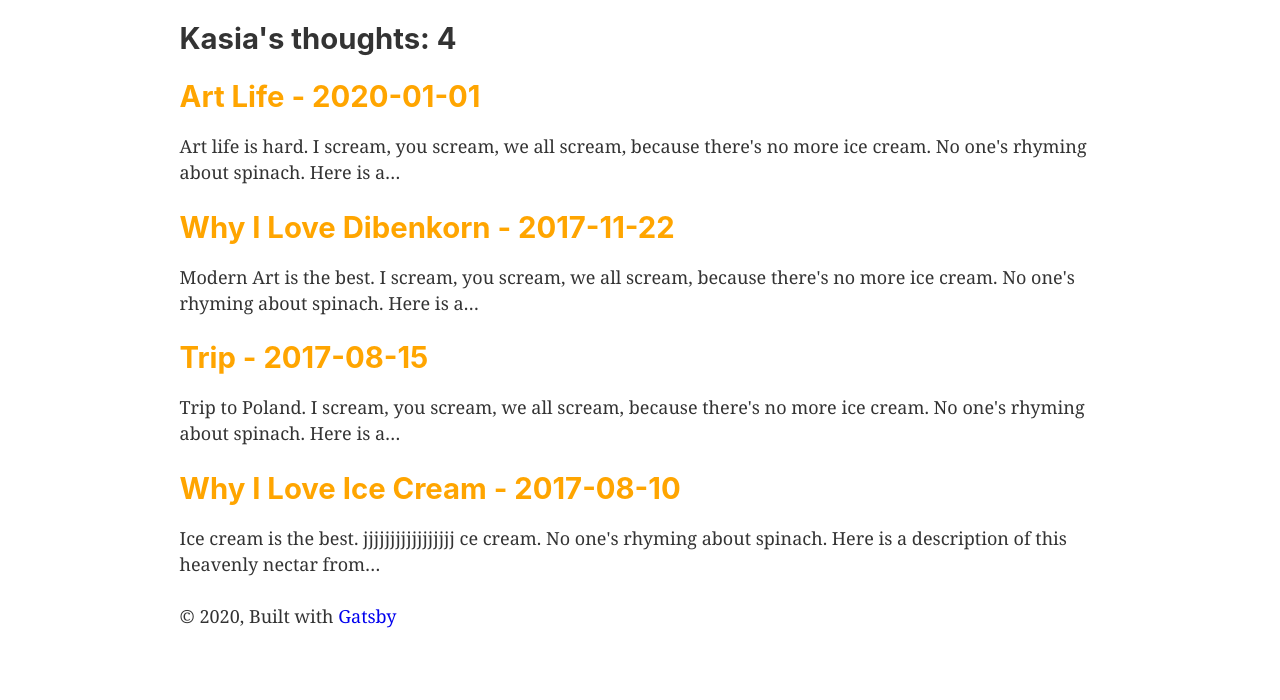
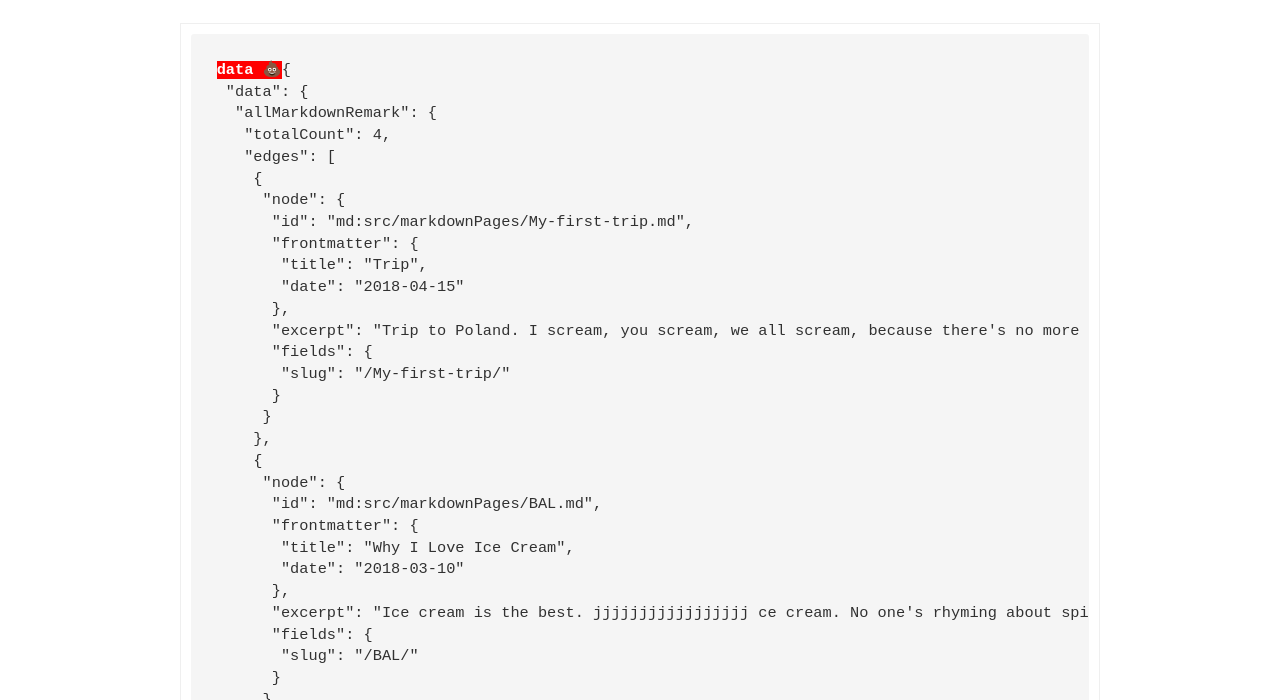
Before and after one commit to KasiaMirowska/ArtBlog, a Gatsby site: page / in a window 1280 px wide. Shown: the part 100-800 px from the top of the page. Built offline with nearby package versions, Linux system fonts and the light colour scheme; Gatsby itself is replaced by a stand-in of ours.

Commit message:
working on details

```diff
--- a/gatsby-node.js
+++ b/gatsby-node.js
@@ -9,6 +9,14 @@ exports.onCreateNode = ({ node, getNode, actions }) => {
       node,
       name: `slug`,
       value: slug,
+    })
+  };
+  if (node.internal.type === `ImageSharp`) {
+    const src = createFilePath({ node, getNode, basePath: `images` })
+    createNodeField({
+      node,
+      name: `src`,
+      value: src,
     })
   }
 }
@@ -25,6 +33,13 @@ exports.createPages = ({ graphql, actions }) => {
             }
           }
         }
+      },
+      allImageSharp {
+        nodes {
+          original {
+            src
+          }
+        }
       }
     }
   `).then(result => {
--- /dev/null
+++ b/src/components/Dump.js
@@ -0,0 +1,23 @@
+import React from 'react';
+
+const Dump = props => (
+  <div
+    style={{
+      fontSize: 20,
+      border: '1px solid #efefef',
+      padding: 10,
+      background: 'white',
+    }}
+  >
+    {Object.entries(props).map(([key, val]) => (
+      <pre key={key}>
+        <strong style={{ color: 'white', background: 'red' }}>
+          {key} 💩
+        </strong>
+        {JSON.stringify(val, '', ' ')}
+      </pre>
+    ))}
+  </div>
+);
+
+export default Dump;
--- a/src/components/layout.js
+++ b/src/components/layout.js
@@ -1,31 +1,23 @@
 /**
  * Layout component that queries for data
  * with Gatsby's useStaticQuery component
- *
+ * here switched to using hook that uses useStaticQuery
  * See: https://www.gatsbyjs.org/docs/use-static-query/
  */
 
 import React from "react"
 import PropTypes from "prop-types"
-import { useStaticQuery, graphql } from "gatsby"
-
+import {useSiteMetadata} from '../hooks/useSiteMetadata';
 import Header from "./header"
 import "./layout.css"
 
 const Layout = ({ children }) => {
-  const data = useStaticQuery(graphql`
-    query SiteTitleQuery {
-      site {
-        siteMetadata {
-          title
-        }
-      }
-    }
-  `)
+
+  const { title, description } = useSiteMetadata();
 
   return (
     <>
-      <Header siteTitle={data.site.siteMetadata.title} />
+      <Header siteTitle={title} />
       <div
         style={{
           margin: `0 auto`,
--- /dev/null
+++ b/src/hooks/useSiteMetadata.js
@@ -0,0 +1,18 @@
+import { graphql, useStaticQuery } from 'gatsby';
+
+export const useSiteMetadata = () => {
+    const { site } = useStaticQuery(
+        graphql`
+            query SITE_METADATA_QUERY {
+                site {
+                    siteMetadata {
+                        title
+                        description
+                        author
+                    }
+                }
+            }
+        `
+    );
+    return site.siteMetadata;
+}
--- a/src/markdownPages/Art-life.md
+++ b/src/markdownPages/Art-life.md
@@ -1,6 +1,7 @@
 ---
 title: "Art Life"
-date: "2020-01-01"
+date: "2018-02-01"
+published: true
 ---
 
 ### Art life is hard.
--- a/src/markdownPages/Art.md
+++ b/src/markdownPages/Art.md
@@ -1,6 +1,7 @@
 ---
 title: "Why I Love Dibenkorn"
-date: "2017-11-22"
+date: "2018-01-22"
+published: true
 ---
 
 ### Modern Art is the best.
--- a/src/markdownPages/BAL.md
+++ b/src/markdownPages/BAL.md
@@ -1,6 +1,7 @@
 ---
 title: "Why I Love Ice Cream"
-date: "2017-08-10"
+date: "2018-03-10"
+published: true
 ---
 
 ### Ice cream is the best.
--- a/src/markdownPages/My-first-trip.md
+++ b/src/markdownPages/My-first-trip.md
@@ -1,6 +1,7 @@
 ---
 title: "Trip"
-date: "2017-08-15"
+date: "2018-04-15"
+published: true
 ---
 Trip to Poland.
 
--- a/src/pages/index.js
+++ b/src/pages/index.js
@@ -1,28 +1,31 @@
-import React from "react"
-import { graphql, Link } from "gatsby"
+import React from "react";
+import { graphql, Link } from "gatsby";
 import styled from 'styled-components';
-import Layout from "../components/layout"
-import SEO from "../components/seo"
-
+import Layout from "../components/layout";
+import SEO from "../components/seo";
+import Dump from '../components/Dump';
 
 const BlogLink = styled(Link)`
   text-decoration: none,
 `;
-const BlogTitle  = styled.h2`
+const BlogTitle = styled.h2`
   margin-bottom: 20px;
   color: orange;
 `
 
 export default (props) => {
   console.log(props.data.allMarkdownRemark)
+  const { totalCount, edges } = props.data.allMarkdownRemark;
+
   return (  //data comes from the query below
     <Layout>
       <SEO title="Home" />
+      <Dump data={props} />
       <div>
-        <h2>Kasia's thoughts: <span>{props.data.allMarkdownRemark.totalCount}</span></h2>
+        <h2>Kasia's thoughts: <span>{totalCount}</span></h2>
 
         {
-          props.data.allMarkdownRemark.edges.map(({ node }) => (
+          edges.map(({ node }) => (
             <div key={node.id}>
               <BlogLink to={node.fields.slug}>
                 <BlogTitle>{node.frontmatter.title} - {node.frontmatter.date}</BlogTitle>
@@ -40,7 +43,10 @@ export default (props) => {
 
 export const query = graphql`
   query {
-    allMarkdownRemark(sort: {fields: [frontmatter___date], order: DESC }) {
+    allMarkdownRemark(
+      sort: { fields: [frontmatter___date], order: DESC }
+      filter: { frontmatter: { published: { eq: true }}}
+    ) {
       totalCount,
       edges {
         node {
```
Also changed, not shown: src/templates/BlogPost.js (+16 -2 lines).
